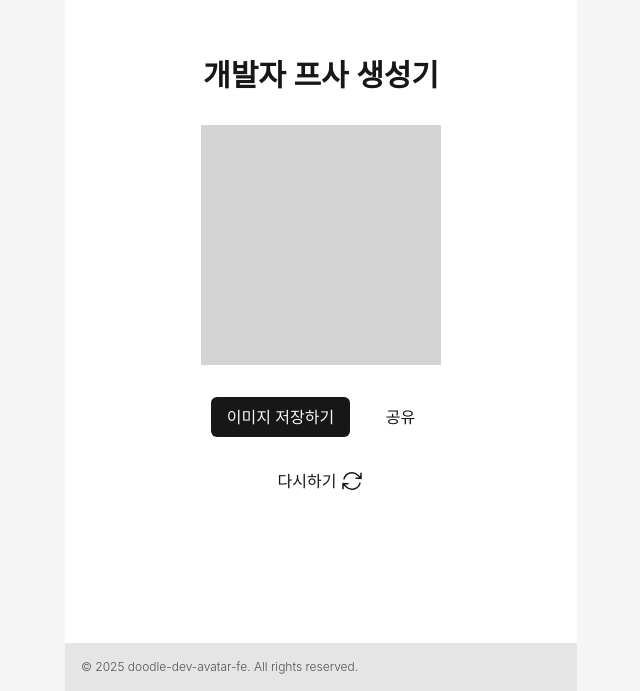
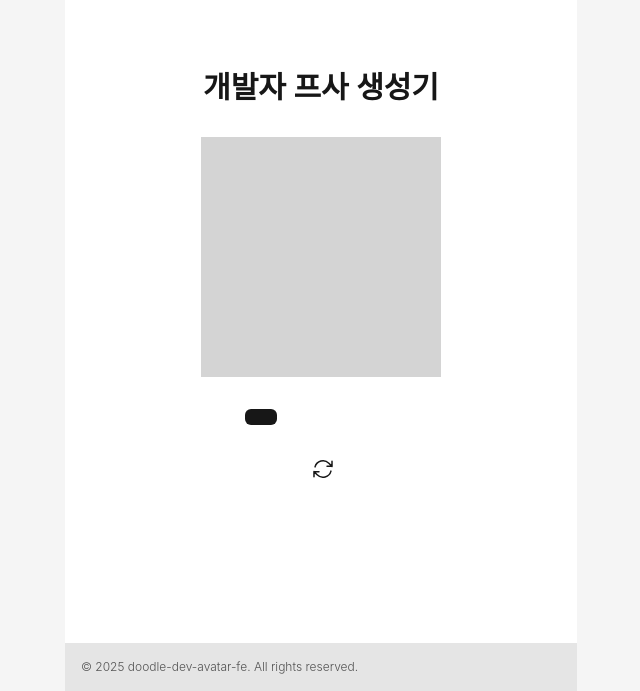
Before and after one commit to doodle-dev-avatar/doodle-dev-avatar-fe, a Next.js app: page /result in a window 1280 px wide. Shown: the part 109-800 px from the top of the page, without its empty margins (319-959 px from the left). Built offline with nearby package versions, Linux system fonts and the light colour scheme; a web font is replaced by a local one.

Commit message:
fix: delete Button component text props

```diff
--- a/src/components/common/Button/index.tsx
+++ b/src/components/common/Button/index.tsx
@@ -1,18 +1,11 @@
 interface ButtonProps {
   children?: React.ReactNode;
-  text?: string;
   type?: 'dark' | 'light';
   className?: string;
   handleClick?: () => void;
 }
 
-const Button = ({
-  children,
-  text,
-  type,
-  className,
-  handleClick,
-}: ButtonProps) => {
+const Button = ({ children, type, className, handleClick }: ButtonProps) => {
   return (
     <button
       onClick={handleClick}
@@ -23,7 +16,6 @@ const Button = ({
         ${className}
         `}
     >
-      {text}
       {children}
     </button>
   );
```
